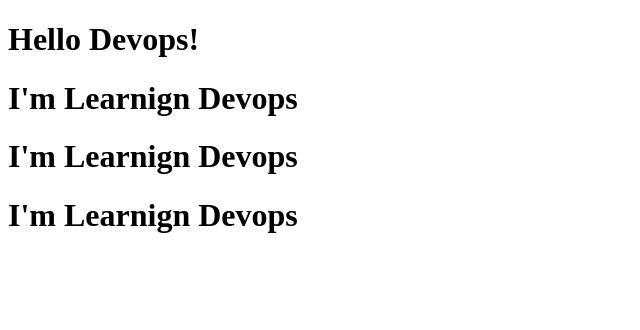
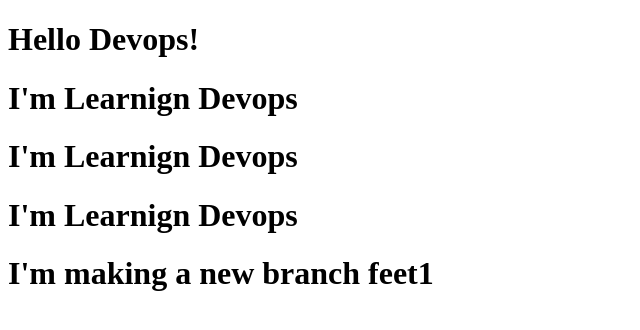
Before and after one commit to Davzong/week2, a plain HTML site: page index.html in a window 1280 px wide. Shown: the whole page, without its empty margins (0-640 px from the left). Drawn offline with Linux system fonts and the light colour scheme.

Commit message:
Making a new branch feet1

```diff
--- a/index.html
+++ b/index.html
@@ -11,6 +11,7 @@
     <div>
         <h1>I'm Learnign Devops</h1>
         <h1>I'm Learnign Devops</h1>
+        <h1>I'm making a new branch feet1</h1>
 
     </div>
 </body>
```
